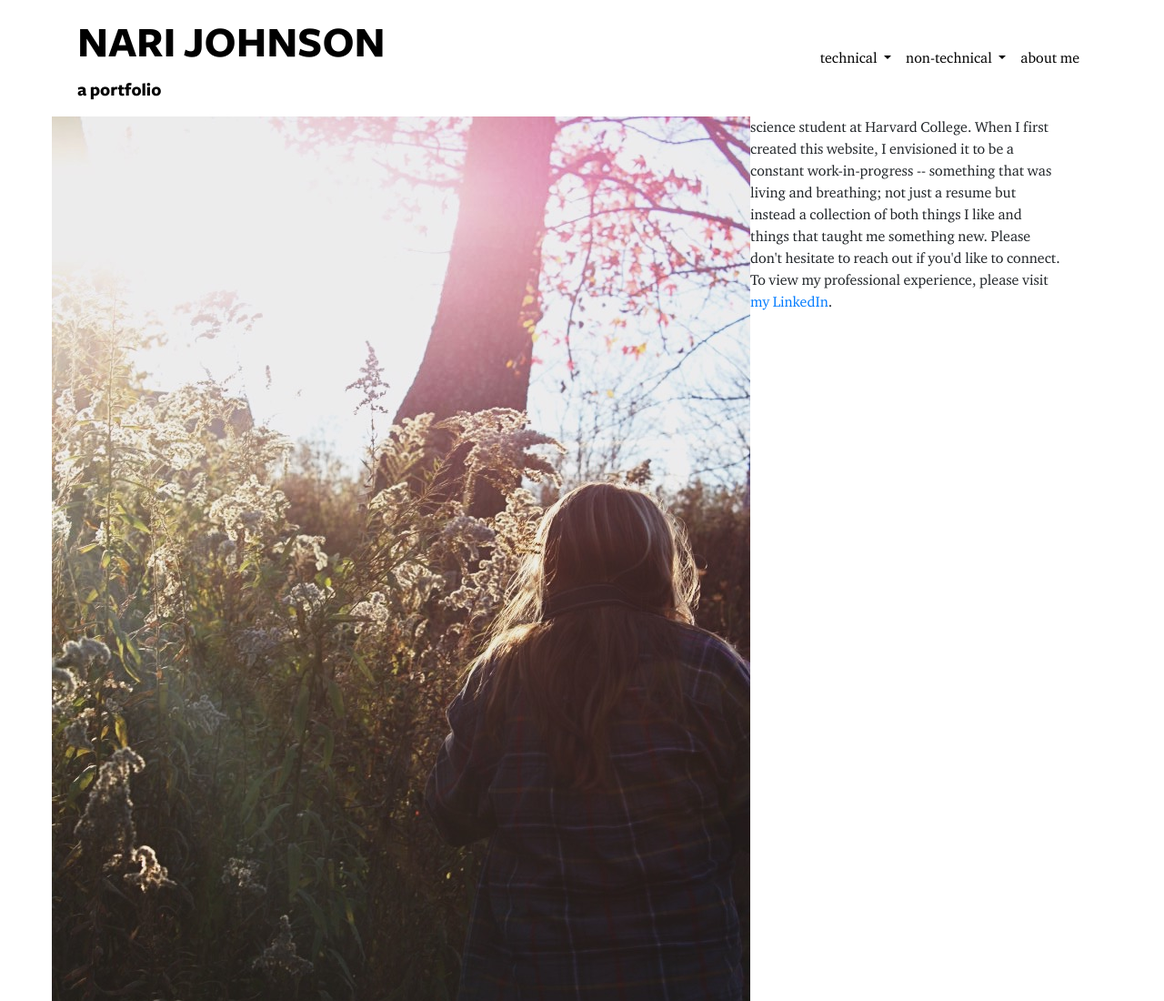
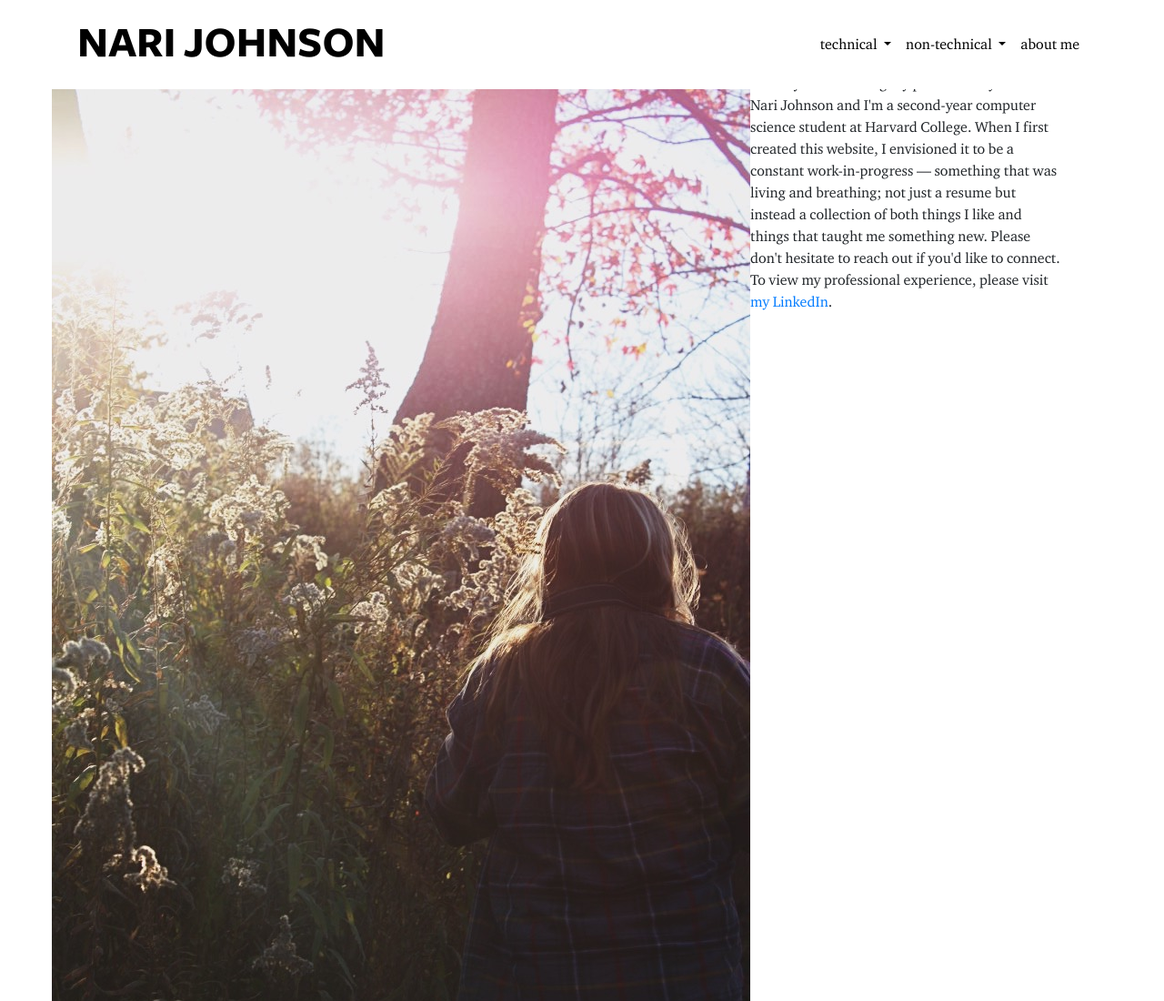
Before and after one commit to njohnson99/btstrap, a website: page index.html in a window 1280 px wide. Shown: the top 1100 px of the page at 91% size. Drawn offline with Linux system fonts and the light colour scheme; files whose address does not match are found by name.

Commit message:
pushed to-date changes.

```diff
--- a/index.html
+++ b/index.html
@@ -23,7 +23,7 @@
     <!-- Navigation -->
     <nav class="navbar fixed-top navbar-expand-lg navbar-dark bg-white fixed-top">
       <div class="container">
-        <a class="navbar-brand" href="index.html" style="font-family:freight-sans-bold; color:black;"><font size = 9>NARI JOHNSON</font><br>a portfolio</a>
+        <a class="navbar-brand" href="index.html" style="font-family:freight-sans-bold; color:black;"><font size = 8>NARI JOHNSON</font></a>
         <button class="navbar-toggler navbar-toggler-right" type="button" data-toggle="collapse" data-target="#navbarResponsive" aria-controls="navbarResponsive" aria-expanded="false" aria-label="Toggle navigation">
           <span class="navbar-toggler-icon"></span>
         </button>
@@ -65,8 +65,7 @@
             <img src="./ohio-intro.JPG">
         </span>
         <div class="media-body">
-          <br>
-          <p>Thank you for visiting my portfolio!  My name is Nari Johnson and I'm a second-year computer science student at Harvard College.  When I first created this website, I envisioned it to be a constant work-in-progress -- something that was living and breathing; not just a resume but instead a collection of both things I like and things that taught me something new.  Please don't hesitate to reach out if you'd like to connect.
+          <p><br>Thank you for visiting my portfolio!  My name is Nari Johnson and I'm a second-year computer science student at Harvard College.  When I first created this website, I envisioned it to be a constant work-in-progress &#8212; something that was living and breathing; not just a resume but instead a collection of both things I like and things that taught me something new.  Please don't hesitate to reach out if you'd like to connect.
           <br>To view my professional experience, please visit <a href="https://www.linkedin.com/in/nari-johnson-a0b7a912b/">my LinkedIn</a>.</p>
         </div>
       </div>
```
